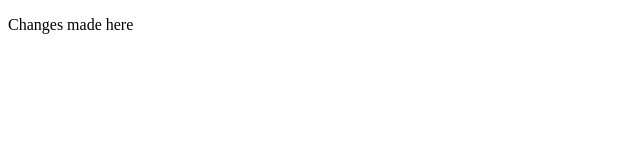
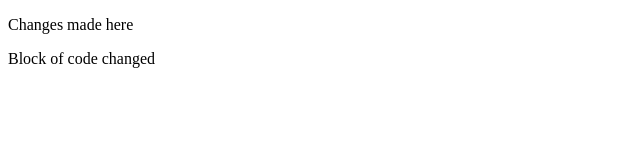
Before and after one commit to ShawnMat/GIT-PRACTICALS, a plain HTML site: page index.html in a window 1280 px wide. Shown: the whole page, without its empty margins (0-640 px from the left). Drawn offline with Linux system fonts and the light colour scheme.

Commit message:
changes added 2

```diff
--- a/index.html
+++ b/index.html
@@ -7,5 +7,8 @@
 </head>
 <body>
     <p>Changes made here</p>
+    <div class="block-of-changes">
+        <p>Block of code changed</p>
+    </div>
 </body>
 </html>
```
